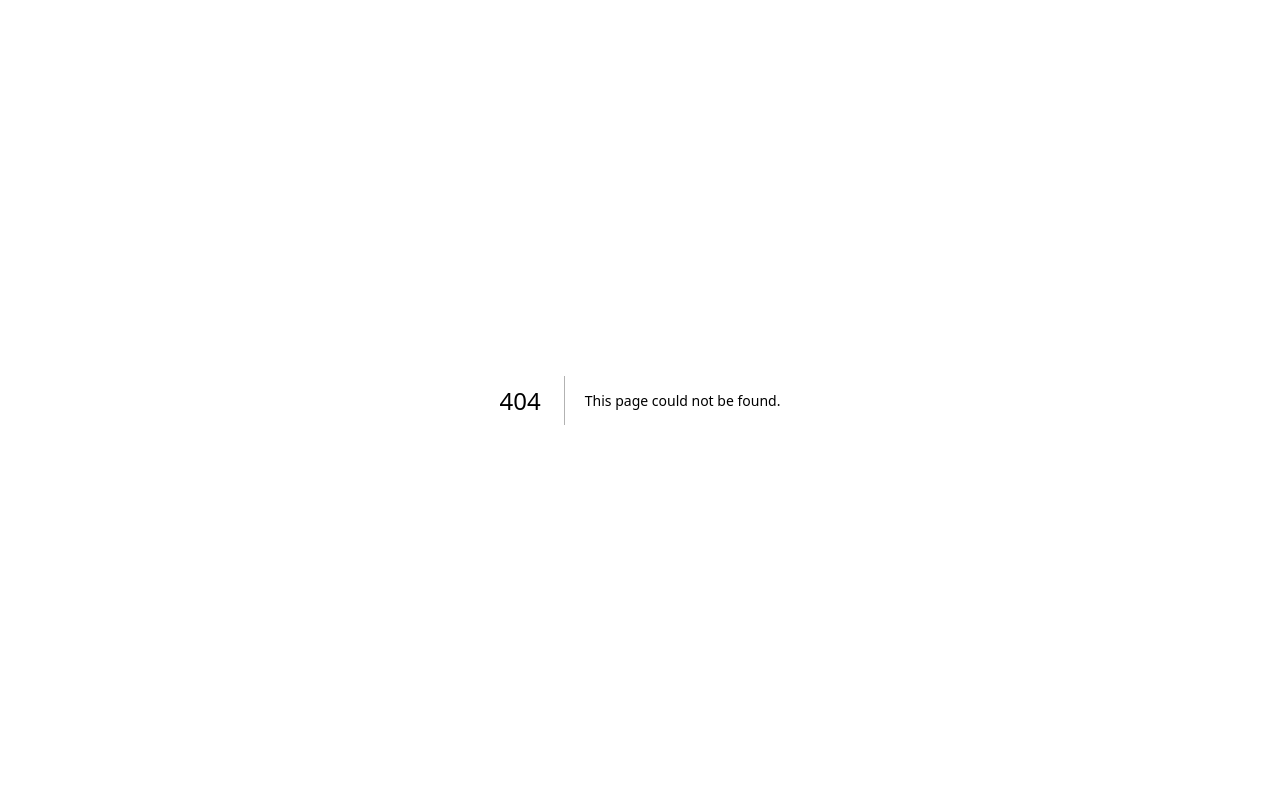
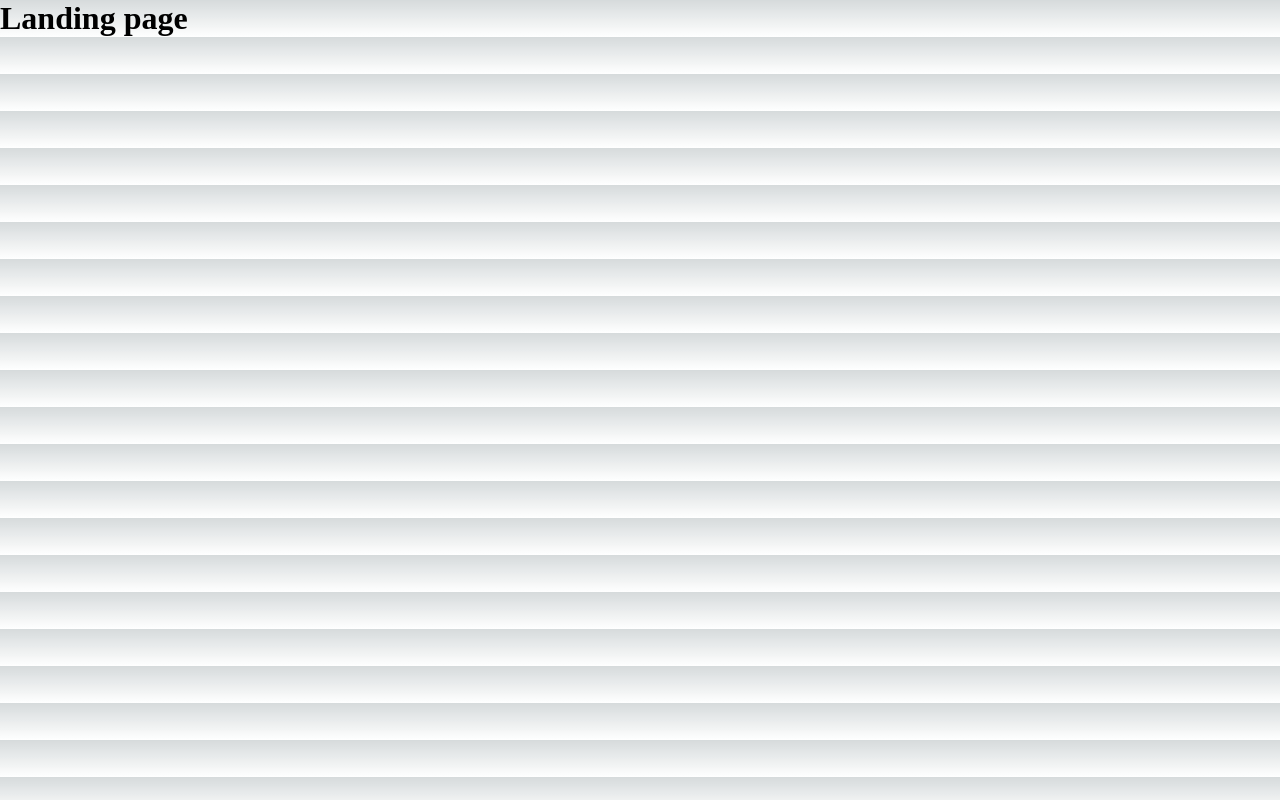
Before and after one commit to CaioLuColaco/CanaStream-Front, a Next.js app: page /landing-page in a window 1280 px wide. Before the commit this address had no page. Built offline with nearby package versions, Linux system fonts and the light colour scheme.

Commit message:
chore: add empty landing page

```diff
--- a/src/pages/_document.tsx
+++ b/src/pages/_document.tsx
@@ -1,4 +1,4 @@
-import { Html, Head, Main, NextScript } from 'next/document'
+import { Html, Head, Main, NextScript } from "next/document";
 
 export default function Document() {
   return (
@@ -9,5 +9,5 @@ export default function Document() {
         <NextScript />
       </body>
     </Html>
-  )
+  );
 }
--- /dev/null
+++ b/src/pages/landing-page.tsx
@@ -0,0 +1,3 @@
+export default function LandingPage() {
+  return <h1>Landing page</h1>;
+}
```
